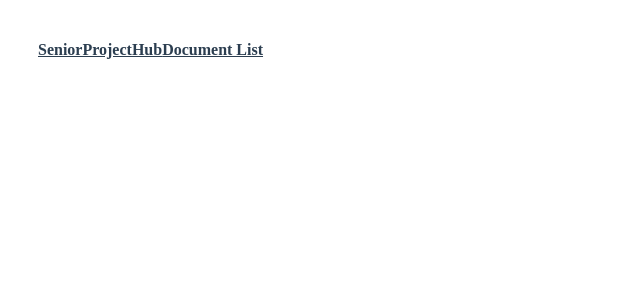
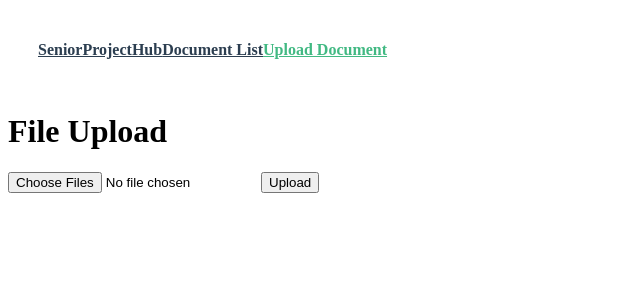
Before and after one commit to SeniorProjectHub/SeniorProjectHub_Frontend, a Vue app: page /upload in a window 1280 px wide. Shown: the top 300 px of the page, without its empty margins (0-640 px from the left). Built offline with nearby package versions, Linux system fonts and the light colour scheme.

Commit message:
upload view

```diff
--- a/src/App.vue
+++ b/src/App.vue
@@ -8,6 +8,7 @@ import { RouterLink, RouterView } from 'vue-router'
       <nav>
         <RouterLink to="/">SeniorProjectHub</RouterLink>
         <RouterLink to="/list-view">Document List</RouterLink>
+        <RouterLink to="/upload">Upload Document</RouterLink>
       </nav>
     </div>
   </header>
--- a/src/router/index.ts
+++ b/src/router/index.ts
@@ -3,6 +3,7 @@ import HomeView from '../views/HomeView.vue'
 import ListView from '../views/ListView.vue'
 import InformationView from '../views/InformationView.vue'
 import InformationEditView from '../views/InformationEditView.vue'
+import UploadView from '../views/UploadView.vue'
 
 const router = createRouter({
   history: createWebHistory(import.meta.env.BASE_URL),
@@ -26,6 +27,11 @@ const router = createRouter({
       path: '/information/:id/edit',
       name: 'information-edit',
       component: InformationEditView
+    },
+    {
+      path: '/upload',
+      name: 'upload-document',
+      component: UploadView
     }
   ]
 })
--- a/src/views/InformationView.vue
+++ b/src/views/InformationView.vue
@@ -61,27 +61,27 @@ const deleteInformation = async () => {
 
 const downloadPDF = () => {
   if (!information.value || !information.value.title) {
-    error.value = 'Information or title is not available';
-    return;
+    error.value = 'Information or title is not available'
+    return
   }
 
-  const filename = `${information.value.title}.pdf`;  // Use the title as the filename
-  const url = `/download/${encodeURIComponent(filename)}`;
+  const filename = `${information.value.hash_key}.pdf` // Use the title as the filename
+  const url = `/download/${encodeURIComponent(filename)}`
   console.log(url)
 
   // Create a temporary link element
-  const link = document.createElement('a');
-  link.href = url;
-  link.download = filename;
+  const link = document.createElement('a')
+  link.href = url
+  link.download = filename
 
   // Append the link to the body
-  document.body.appendChild(link);
+  document.body.appendChild(link)
 
   // Programmatically click the link to trigger the download
-  link.click();
+  link.click()
 
   // Remove the link from the document
-  document.body.removeChild(link);
+  document.body.removeChild(link)
 }
 
 onMounted(fetchInformation)
--- a/src/views/ListView.vue
+++ b/src/views/ListView.vue
@@ -15,25 +15,12 @@
 <script setup>
 import { ref, onMounted } from 'vue'
 import { useRouter } from 'vue-router'
-import DocumentCard from '@/components/DocumentCard.vue';
-import  { DocumentItem }  from '@/type';
+
 
 const informations = ref([])
 const error = ref(null)
 const router = useRouter()
 
-const documents = ref<DocumentItem[0]>([
-  {
-    id: 59,
-    title: 'test1',
-    date: 'Monday'
-  },
-  {
-    id: 519,
-    title: 'test2',
-    date: 'Tuesday'
-  }
-])
 
 
 const fetchInformations = async () => {
--- /dev/null
+++ b/src/views/UploadView.vue
@@ -0,0 +1,69 @@
+<template>
+    <div>
+      <h1>File Upload</h1>
+      <input type="file" multiple @change="handleFileChange" />
+      <button @click="handleUpload">Upload</button>
+      <p v-if="uploadStatus">{{ uploadStatus }}</p>
+    </div>
+  </template>
+
+  <script lang="ts">
+  import { defineComponent, ref } from 'vue';
+
+  export default defineComponent({
+    name: 'UploadView',
+    setup() {
+      const selectedFiles = ref<FileList | null>(null);
+      const uploadStatus = ref<string>('');
+
+      const handleFileChange = (event: Event) => {
+        const target = event.target as HTMLInputElement;
+        selectedFiles.value = target.files;
+      };
+
+      const handleUpload = async () => {
+        if (!selectedFiles.value) {
+          uploadStatus.value = 'No files selected.';
+          return;
+        }
+
+        const formData = new FormData();
+        for (let i = 0; i < selectedFiles.value.length; i++) {
+          formData.append('file', selectedFiles.value[i]);
+        }
+
+        try {
+          const response = await fetch('http://localhost:5000/upload/test', {
+            method: 'POST',
+            body: formData,
+          });
+
+          const text = await response.text();
+          try {
+            const result = JSON.parse(text);
+            if (response.ok) {
+              uploadStatus.value = `Upload successful: ${result.message}`;
+            } else {
+              uploadStatus.value = `Upload failed: ${result.error}`;
+            }
+          } catch (e) {
+            uploadStatus.value = `Upload failed: Invalid JSON response - ${text}`;
+          }
+        } catch (error) {
+          uploadStatus.value = `Upload error: ${error}`;
+        }
+      };
+
+      return {
+        selectedFiles,
+        uploadStatus,
+        handleFileChange,
+        handleUpload,
+      };
+    },
+  });
+  </script>
+
+  <style scoped>
+  /* Add any styles you need for your component here */
+  </style>
```
